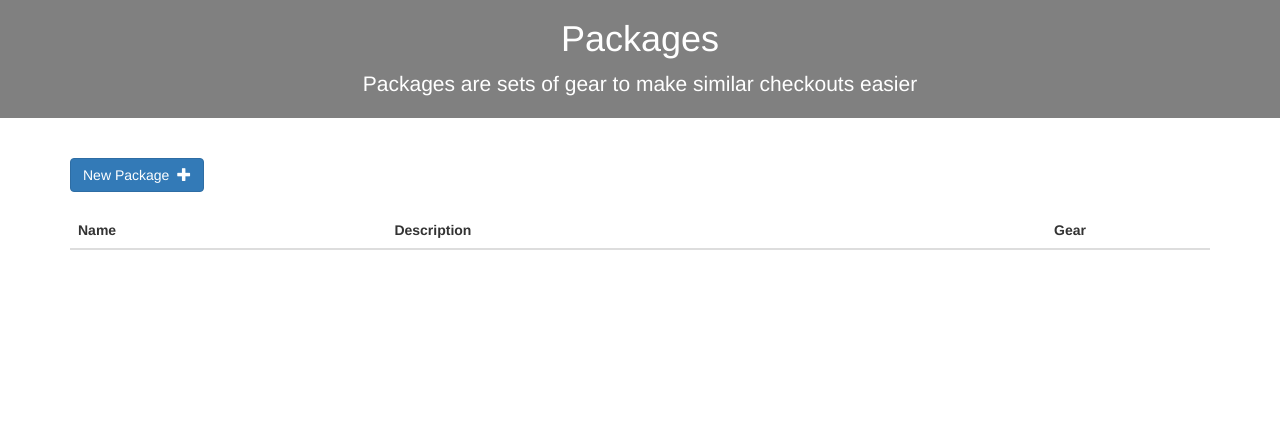
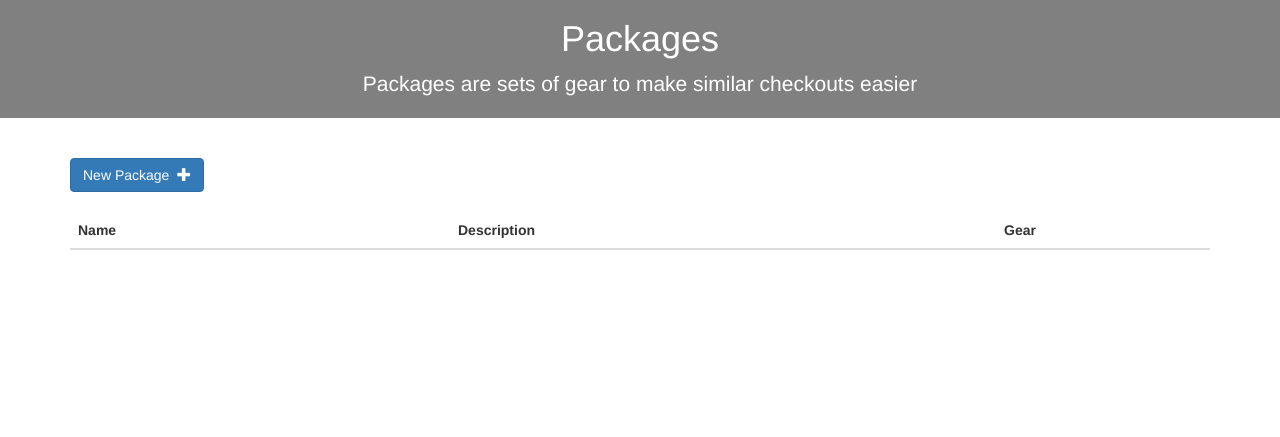
Before and after one commit to JakeDawkins/Checkout, a PHP site: page /packages.php in a window 1280 px wide. Shown: the part 51-488 px from the top of the page. Run offline with PHP 8.4, Linux system fonts and the light colour scheme; data comes from the database, SQL or seed files in the repository; data that the repository does not hold is empty.

Commit message:
fixed table column sizing

```diff
--- a/public_html/css/mainstyle.css
+++ b/public_html/css/mainstyle.css
@@ -40,6 +40,8 @@ body {
 /* -------- SIZES -------- */
 .one-eighth { width: 12.5%; }
 
+.one-sixth { width: 16.666666%; }
+
 .one-fifth { width: 20%; }
 
 .one-quarter { width: 25%; }
@@ -61,6 +63,8 @@ body {
 .three-quarters { width: 75%; }
 
 .four-fifths { width: 80%; }
+
+.five-sixth { width: 83.333333%; }
 
 .seven-eighths { width: 87.5%; }
 
--- a/public_html/packages.php
+++ b/public_html/packages.php
@@ -43,14 +43,11 @@
                     <br /><br />
 
                     <table class="table table-hover">
-                        <!-- <colgroup>
-                            <col class="one-fifth">
-                            <col class="one-fifth">
-                            <col class="one-fifth">
-                            <col class="one-fifth">
-                            <col class="one-fifth">
-                            <col class="one-fifth">
-                        </colgroup> -->
+                        <colgroup>
+                            <col class="one-third">
+                            <col class="one-third">
+                            <col class="one-third">
+                        </colgroup>
                         <thead>
                             <tr>
                                 <th>Name</th>
```
Also changed, not shown: public_html/checkouts.php (+8 -0 lines), public_html/inventory.php (+8 -10 lines).
